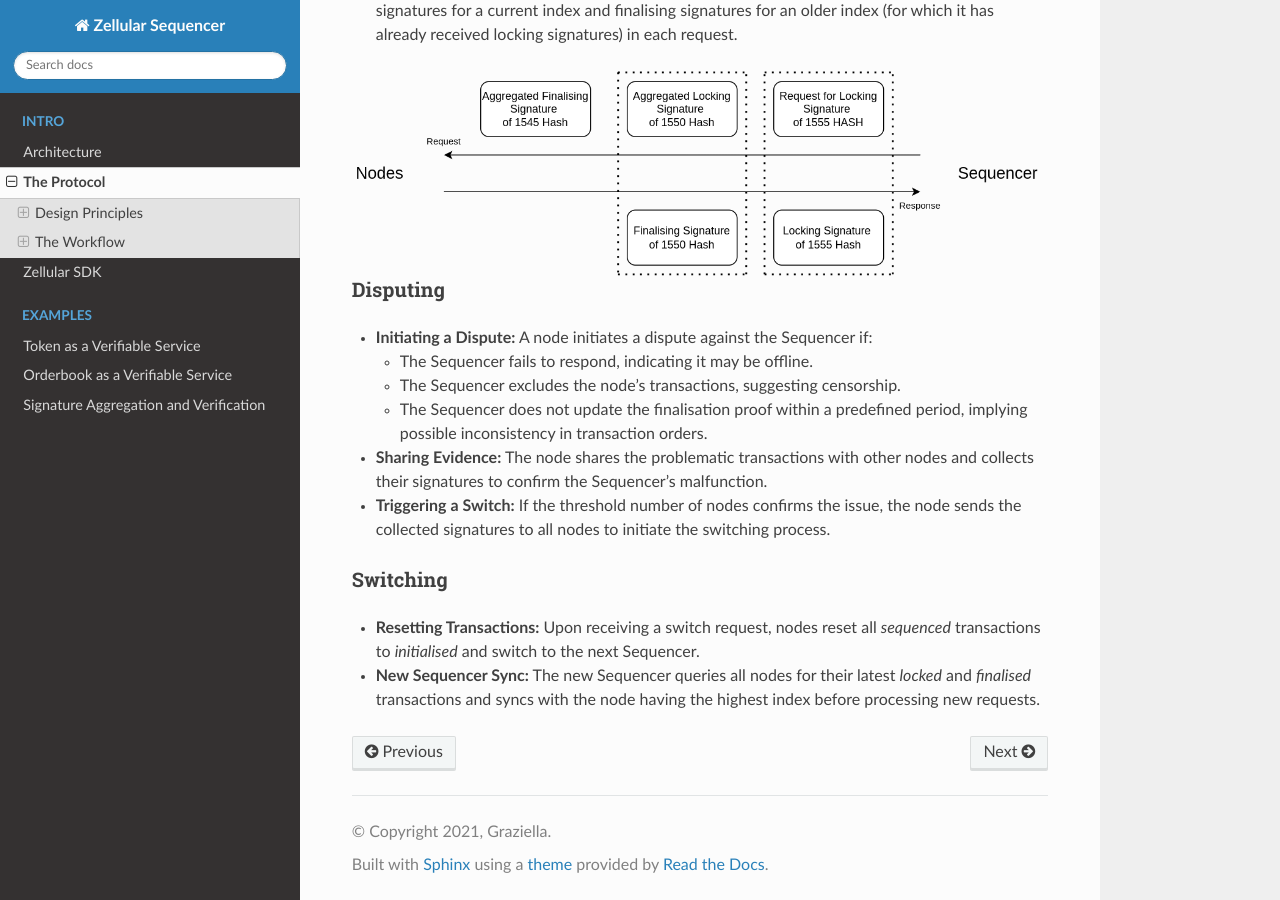
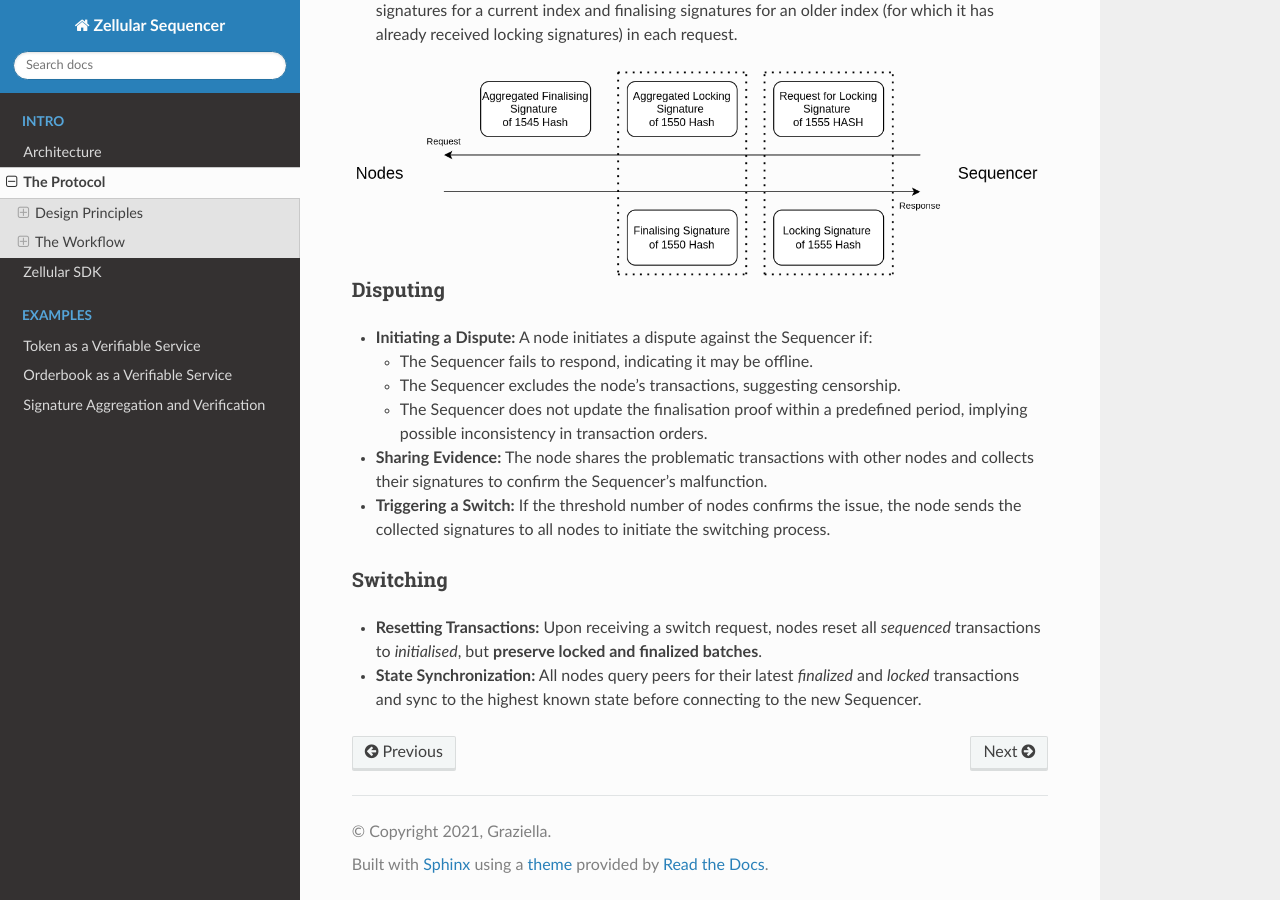
Before and after one commit to zellular-xyz/zsequencer, a Sphinx documentation site: the page built from docs/source/protocol.rst, in a window 1280 px wide and 900 px high, scrolled down 1387 px. Built offline with Sphinx 7.4.7 and the Read the Docs theme 3.1.0, drawn with Linux system fonts in a browser that asks for light colours.

Commit message:
fix liveness problem in the protocol

```diff
--- a/docs/source/protocol.rst
+++ b/docs/source/protocol.rst
@@ -68,6 +68,6 @@ Disputing
 Switching
 ~~~~~~~~~
 
-* **Resetting Transactions:** Upon receiving a switch request, nodes reset all *sequenced* transactions to *initialised* and switch to the next Sequencer.
+* **Resetting Transactions:** Upon receiving a switch request, nodes reset all *sequenced* transactions to *initialised*, but **preserve locked and finalized batches**.
 
-* **New Sequencer Sync:** The new Sequencer queries all nodes for their latest *locked* and *finalised* transactions and syncs with the node having the highest index before processing new requests.
+* **State Synchronization:** All nodes query peers for their latest *finalized* and *locked* transactions and sync to the highest known state before connecting to the new Sequencer.
```
